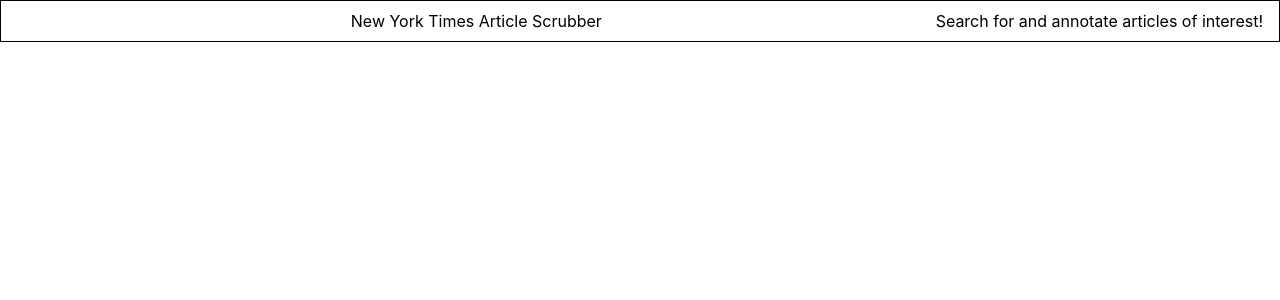
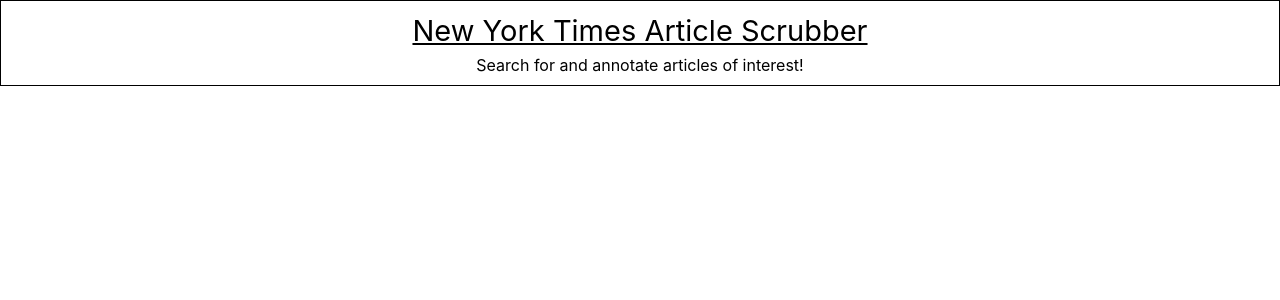
Before and after one commit to ahan1986/MERN-NYTsearch, a React (Create React App) app in the folder react-search-nyt/: page / in a window 1280 px wide. Shown: the top 300 px of the page. Built offline with nearby package versions, Linux system fonts and the light colour scheme.

Commit message:
navbar complete

```diff
--- a/react-search-nyt/src/component/navbar/navbar.css
+++ b/react-search-nyt/src/component/navbar/navbar.css
@@ -4,8 +4,16 @@
     height: 100%;
     margin: auto;
     border: 1px solid black;
+    display: flex;
+    flex-direction: column;
 }
 
 .title {
     margin: auto;
+    text-decoration-line: underline;
+    font-size: 29px;
 }
+
+.subtitle {
+    margin: auto;
+}
```
